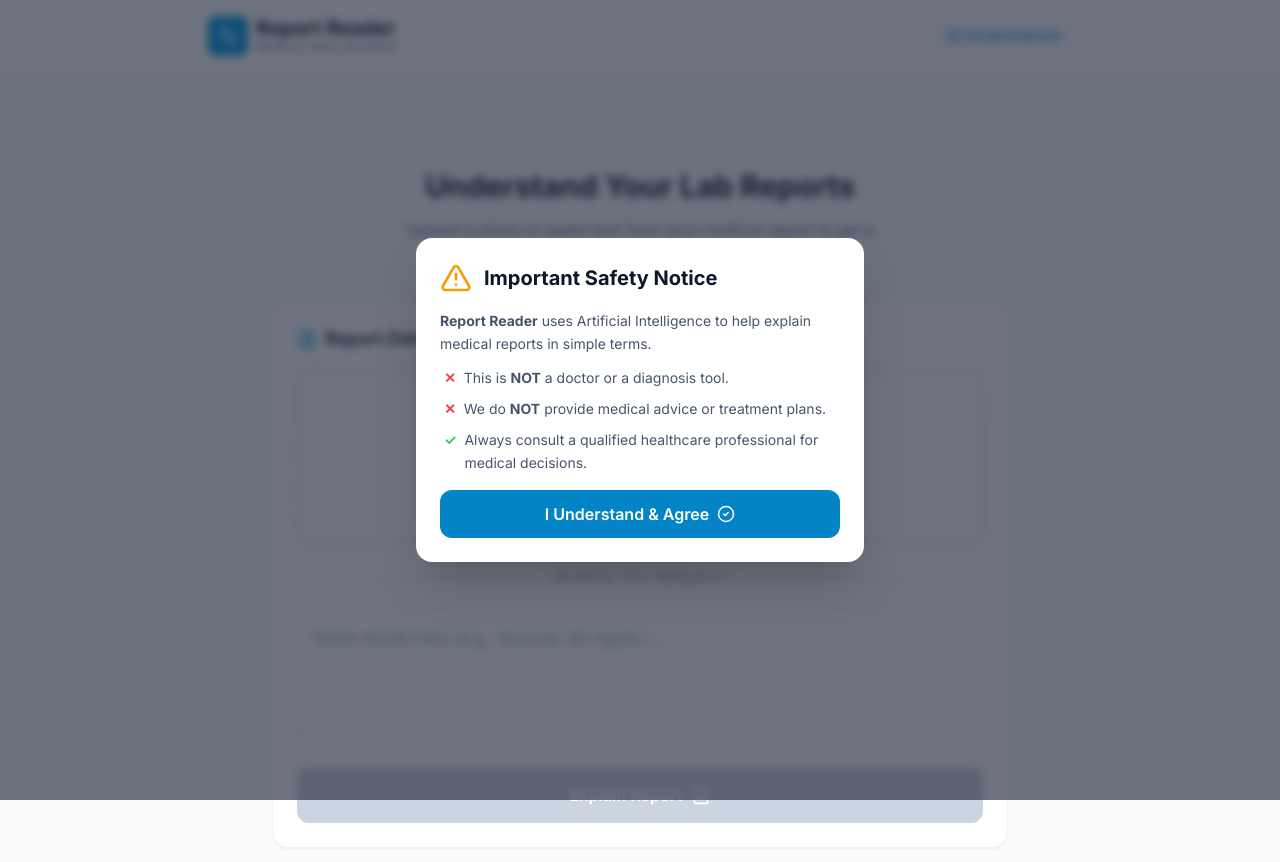
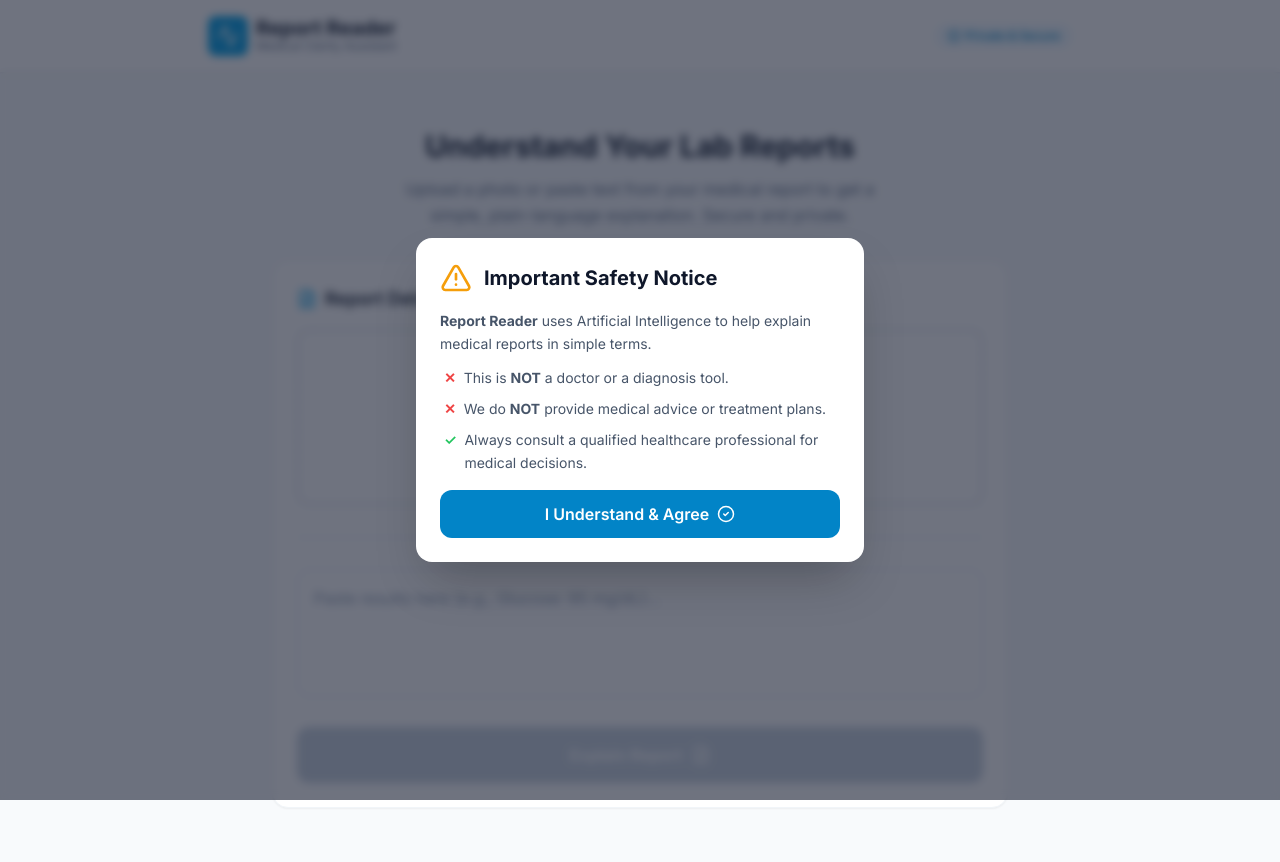
Before and after one commit to venkatapan/report-reader, a React (Vite) app: page / in a window 1280 px wide. Shown: the top 862 px of the page. Built offline with nearby package versions, Linux system fonts and the light colour scheme.

Commit message:
Update App.tsx

```diff
--- a/App.tsx
+++ b/App.tsx
@@ -15,7 +15,11 @@
   });
 
   const handleAnalyze = async (text: string, file: File | null) => {
-    setState({ isLoading: true, result: null, error: null });
+    setState({
+      isLoading: true,
+      result: null,
+      error: null,
+    });
 
     try {
       const result = await analyzeReport(text, file);
@@ -46,16 +50,23 @@
   };
 
   return (
-    <div className="min-h-screen bg-slate-50 font-sans text-slate-900 pb-12">
+    <div className="min-h-screen bg-slate-50 font-sans text-slate-900">
+
       <DisclaimerModal />
 
-      {/* Sticky Header */}
-      <div className="sticky top-0 z-50 bg-white">
+      {/* Fixed Header */}
+      <div
+        className="fixed top-0 left-0 right-0 z-50 bg-white shadow-sm"
+        style={{
+          paddingTop: 'env(safe-area-inset-top)',
+        }}
+      >
         <Header />
       </div>
 
       {/* Main Content */}
-      <main className="max-w-3xl mx-auto px-4 pt-24">
+      <main className="max-w-3xl mx-auto px-4 pt-32 pb-12">
+
         <div className="text-center mb-8">
           <h2 className="text-2xl md:text-3xl font-bold text-slate-800 mb-3">
             Understand Your Lab Reports
@@ -68,7 +79,7 @@
         </div>
 
         {state.error && (
-          <div className="mb-6 bg-amber-50 border border-amber-200 rounded-xl p-4 flex items-start gap-3 animate-in fade-in slide-in-from-top-2">
+          <div className="mb-6 bg-amber-50 border border-amber-200 rounded-xl p-4 flex items-start gap-3">
             <AlertCircle
               className="text-amber-500 mt-0.5"
               size={20}
@@ -105,6 +116,7 @@
 
         <div className="absolute top-[20%] -left-[10%] w-[30%] h-[30%] rounded-full bg-calm-100/40 blur-3xl"></div>
       </div>
+
     </div>
   );
 }
```
